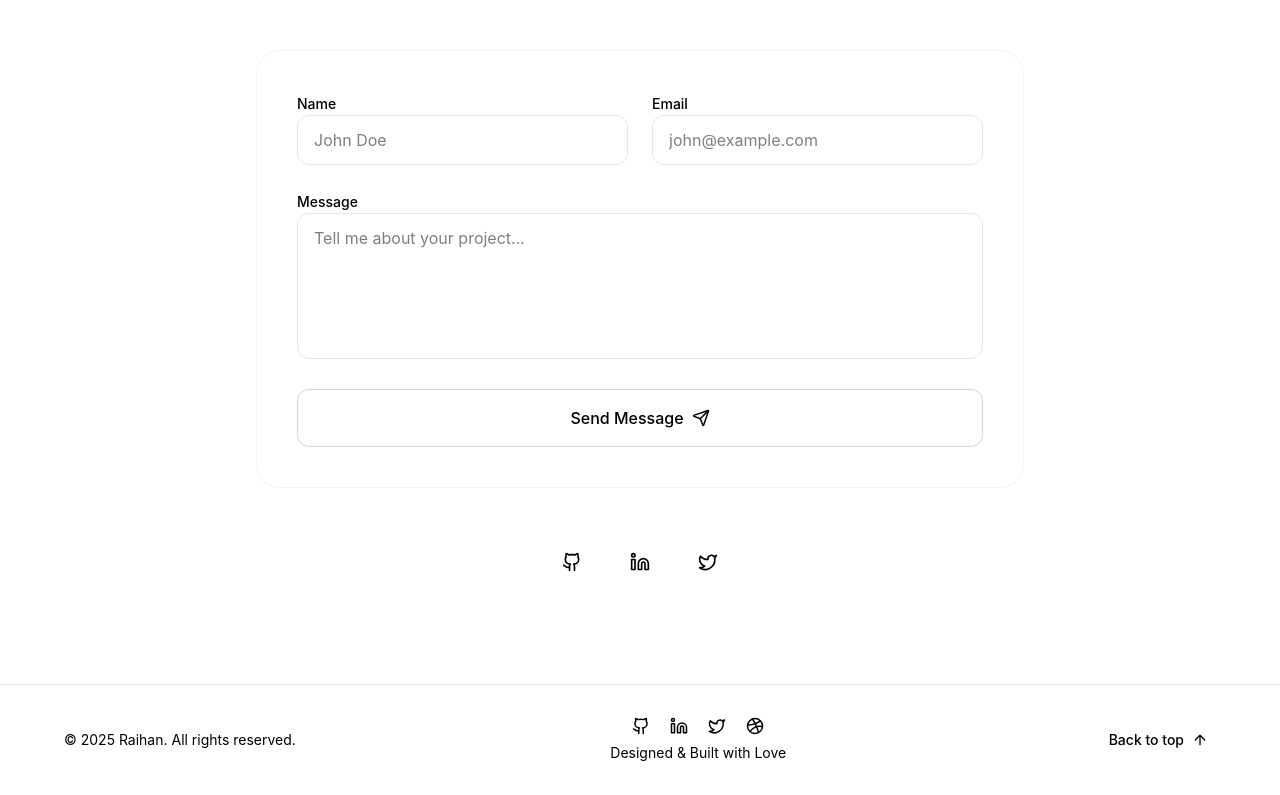
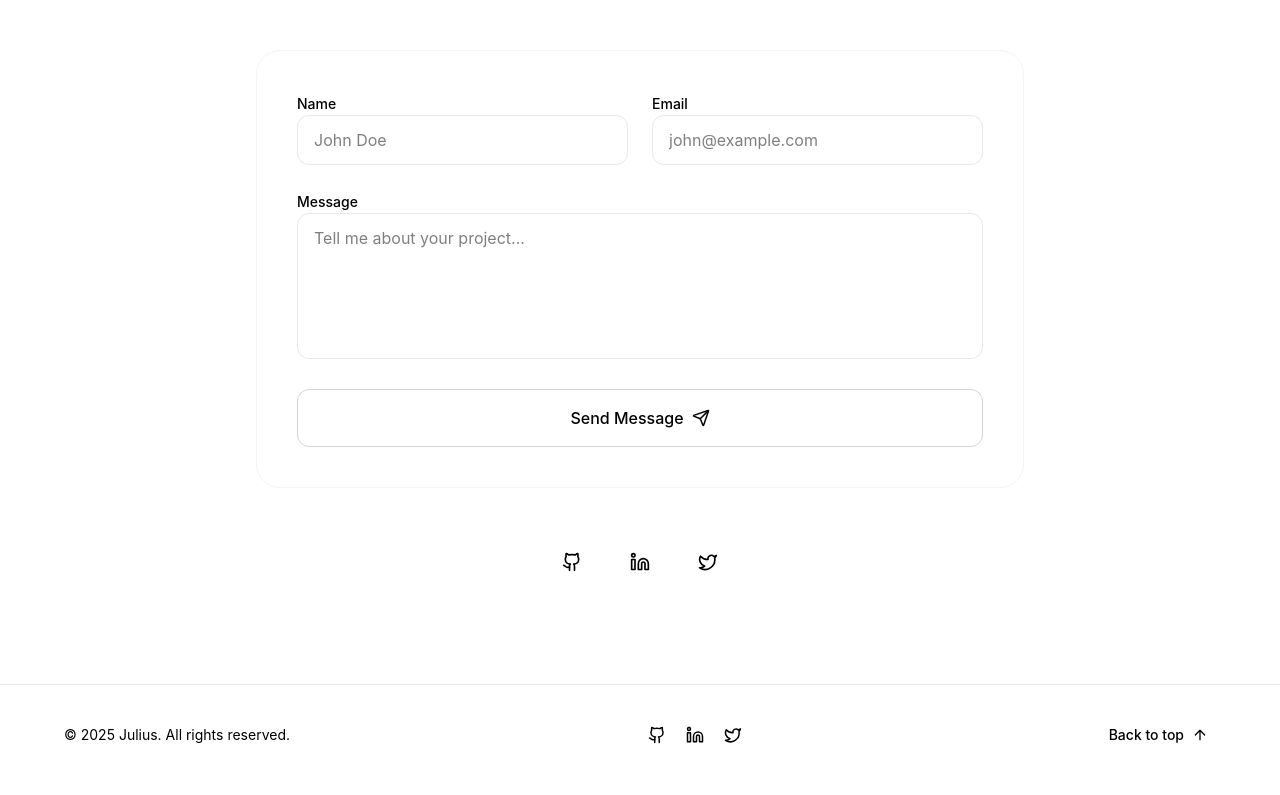
Before and after one commit to JuliusBourbon/Portofolio, a React (Vite) app: page / in a window 1280 px wide. Shown: the part 3338-4133 px from the top of the page. Built offline with nearby package versions, Linux system fonts and the light colour scheme; a web font is replaced by a local one.

Commit message:
fix: remove dribble icon and some text

```diff
--- a/src/components/Footer.tsx
+++ b/src/components/Footer.tsx
@@ -1,5 +1,5 @@
 import { ArrowUp } from 'lucide-react'
-import { GithubIcon, LinkedinIcon, TwitterIcon, DribbbleIcon } from '../utils/Icons'
+import { GithubIcon, LinkedinIcon, TwitterIcon } from '../utils/Icons'
 
 export default function Footer() {
   const scrollToTop = () => {
@@ -12,27 +12,21 @@ export default function Footer() {
     <footer className="py-8 px-6 border-t border-gray-200 bg-background text-center relative">
       <div className="max-w-6xl mx-auto flex flex-col md:flex-row items-center justify-between gap-4">
         <p className="text-textGray text-sm">
-          © {new Date().getFullYear()} Raihan. All rights reserved.
+          © {new Date().getFullYear()} Julius. All rights reserved.
         </p>
 
         <div className="flex flex-col items-center gap-2">
           <div className="flex items-center gap-5">
-            <a href="https://github.com/raihanfathir" target="_blank" rel="noopener noreferrer" className="text-textGray hover:text-textDark transition-colors" aria-label="GitHub">
+            <a href="https://github.com/JuliusBourbon" target="_blank" rel="noopener noreferrer" className="text-textGray hover:text-textDark transition-colors" aria-label="GitHub">
               <GithubIcon size={18} />
             </a>
-            <a href="https://linkedin.com/in/raihanfathir" target="_blank" rel="noopener noreferrer" className="text-textGray hover:text-textDark transition-colors" aria-label="LinkedIn">
+            <a href="https://linkedin.com/in/naherr" target="_blank" rel="noopener noreferrer" className="text-textGray hover:text-textDark transition-colors" aria-label="LinkedIn">
               <LinkedinIcon size={18} />
             </a>
-            <a href="https://twitter.com/raihanfathir" target="_blank" rel="noopener noreferrer" className="text-textGray hover:text-textDark transition-colors" aria-label="Twitter">
+            <a href="https://twitter.com/juliusbourbonn" target="_blank" rel="noopener noreferrer" className="text-textGray hover:text-textDark transition-colors" aria-label="Twitter">
               <TwitterIcon size={18} />
             </a>
-            <a href="https://dribbble.com/raihanfathir" target="_blank" rel="noopener noreferrer" className="text-textGray hover:text-textDark transition-colors" aria-label="Dribbble">
-              <DribbbleIcon size={18} />
-            </a>
           </div>
-          <p className="text-textGray text-sm hidden md:block">
-            Designed & Built with <span className="text-peach">Love</span>
-          </p>
         </div>
 
         <button
```
